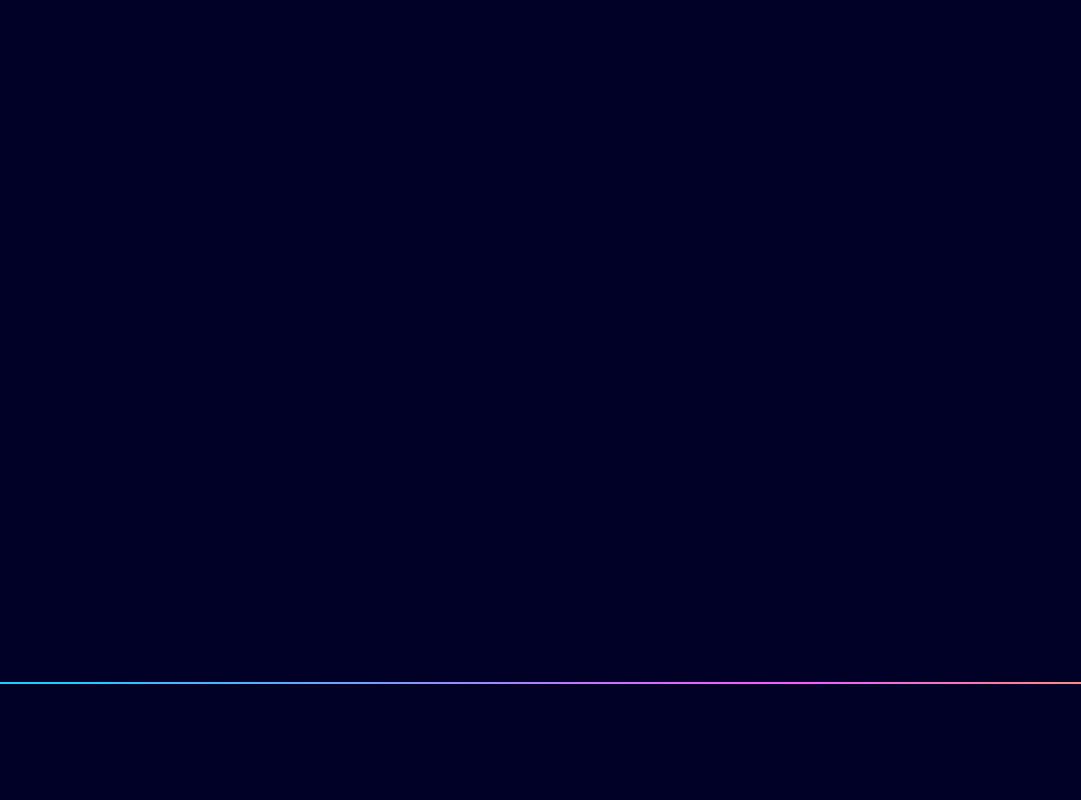
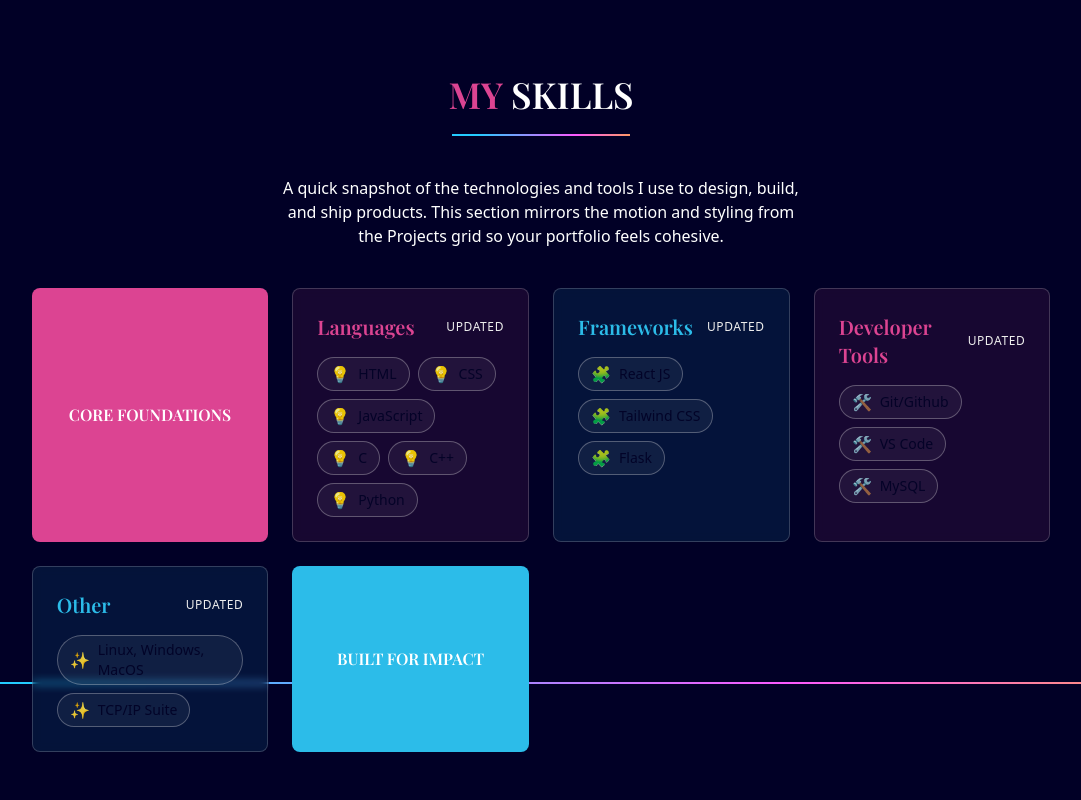
Before and after one commit to ishanphadke11/personal-portfolio, a React (Create React App) app: page / in a window 1280 px wide. Shown: the part 920-1720 px from the top of the page, without its empty margins (99-1180 px from the left). Built offline with nearby package versions, Linux system fonts and the light colour scheme; a web font is replaced by a local one.

Commit message:
Updated My Skills section

```diff
--- a/src/scenes/MySkills.jsx
+++ b/src/scenes/MySkills.jsx
@@ -1,7 +1,156 @@
 import React from "react";
+import { motion } from "framer-motion";
+import LineGradient from "../components/LineGradient";
 
+// === Motion Variants (mirrors your Projects stagger & item animation) ===
+const container = {
+  hidden: {},
+  visible: {
+    transition: { staggerChildren: 0.12 },
+  },
+};
+
+const item = {
+  hidden: { opacity: 0, y: 18, scale: 0.98 },
+  visible: { opacity: 1, y: 0, scale: 1 },
+};
+
+// === Small Capsule/Pill for each skill ===
+const SkillPill = ({ label, icon }) => (
+  <motion.span
+    variants={item}
+    className="inline-flex items-center gap-2 rounded-full border border-grey/30 bg-white/5 px-3 py-1 text-sm text-deep-blue/90 hover:bg-white/10 hover:shadow-sm transition"
+  >
+    {icon && <span className="text-base">{icon}</span>}
+    <span>{label}</span>
+  </motion.span>
+);
+
+// === Section for a group of skills (Languages, Frameworks, etc.) ===
+const SkillSection = ({ title, skills, accent = "red" }) => {
+  // Accent backgrounds similar to your Projects tiles (bg-red, bg-blue, etc.)
+  const accentBg =
+    accent === "red" ? "bg-red/10" : accent === "blue" ? "bg-blue/10" : "bg-grey/10";
+
+  return (
+    <motion.div
+      variants={item}
+      className={`rounded-lg border border-grey/20 ${accentBg} p-6 backdrop-blur-sm`}
+    >
+      <div className="flex items-center justify-between">
+        <h3 className="font-playfair font-semibold text-xl">
+          <span className={accent === "red" ? "text-red" : "text-blue"}>{title}</span>
+        </h3>
+        {/* Decorative tag (optional) */}
+        <span className="text-xs uppercase tracking-wider text-grey">Updated</span>
+      </div>
+
+      <div className="mt-4 flex flex-wrap gap-2">
+        {skills?.length ? (
+          skills.map((s, i) => (
+            <SkillPill key={`${title}-${i}`} label={s.label} icon={s.icon} />
+          ))
+        ) : (
+          <p className="text-sm text-grey">
+            Add your {title.toLowerCase()} here…
+          </p>
+        )}
+      </div>
+    </motion.div>
+  );
+};
+
+// === Main Skills Section ===
 const MySkills = () => {
-    return <div>My Skills</div>
-}
+  // Prototype data — replace with your actual skills later.
+  const languages = [
+    { label: "HTML", icon: "💡" },
+    { label: "CSS", icon: "💡" },
+    { label: "JavaScript", icon: "💡" },
+    { label: "C", icon: "💡" },
+    { label: "C++", icon: "💡" },
+    { label: "Python", icon: "💡" },
+  ];
+
+  const frameworks = [
+    { label: "React JS", icon: "🧩" },
+    { label: "Tailwind CSS", icon: "🧩" },
+    { label: "Flask", icon: "🧩" },
+  ];
+
+  const devTools = [
+    { label: "Git/Github", icon: "🛠️" },
+    { label: "VS Code", icon: "🛠️" },
+    { label: "MySQL", icon: "🛠️" },
+  ];
+
+  const other = [
+    { label: "Linux, Windows, MacOS", icon: "✨" },
+    { label: "TCP/IP Suite", icon: "✨" },
+  ];
+
+  return (
+    <section id="skills" className="pt-48 pb-48">
+      {/* HEADINGS (mirrors Projects) */}
+      <motion.div
+        className="md:w-2/4 mx-auto text-center"
+        initial="hidden"
+        whileInView="visible"
+        viewport={{ once: true, amount: 0.5 }}
+        transition={{ duration: 0.5 }}
+        variants={{
+          hidden: { opacity: 0, y: -50 },
+          visible: { opacity: 1, y: 0 },
+        }}
+      >
+        <div>
+          <p className="font-playfair font-semibold text-4xl mb-5">
+            <span className="text-red">MY</span> SKILLS
+          </p>
+          <div className="flex justify-center mt-5">
+            <LineGradient width="w-1/3" />
+          </div>
+        </div>
+
+        <p className="mt-10 mb-10">
+          A quick snapshot of the technologies and tools I use to design, build, and ship
+          products. This section mirrors the motion and styling from the Projects grid so
+          your portfolio feels cohesive.
+        </p>
+      </motion.div>
+
+      {/* GRID */}
+      <div className="flex justify-center">
+        <motion.div
+          className="w-full max-w-6xl grid grid-cols-1 md:grid-cols-2 lg:grid-cols-4 gap-6 px-6"
+          initial="hidden"
+          whileInView="visible"
+          viewport={{ once: true, amount: 0.3 }}
+          variants={container}
+        >
+          {/* Optional “corner tiles” for symmetry with your Projects section */}
+          <motion.div
+            variants={item}
+            className="flex justify-center text-center items-center p-8 bg-red text-white rounded-lg font-playfair font-semibold"
+          >
+            CORE FOUNDATIONS
+          </motion.div>
+
+          <SkillSection title="Languages" skills={languages} accent="red" />
+          <SkillSection title="Frameworks" skills={frameworks} accent="blue" />
+          <SkillSection title="Developer Tools" skills={devTools} accent="red" />
+          <SkillSection title="Other" skills={other} accent="blue" />
+
+          <motion.div
+            variants={item}
+            className="flex justify-center text-center items-center p-8 bg-blue text-white rounded-lg font-playfair font-semibold"
+          >
+            BUILT FOR IMPACT
+          </motion.div>
+        </motion.div>
+      </div>
+    </section>
+  );
+};
 
 export default MySkills;
```
